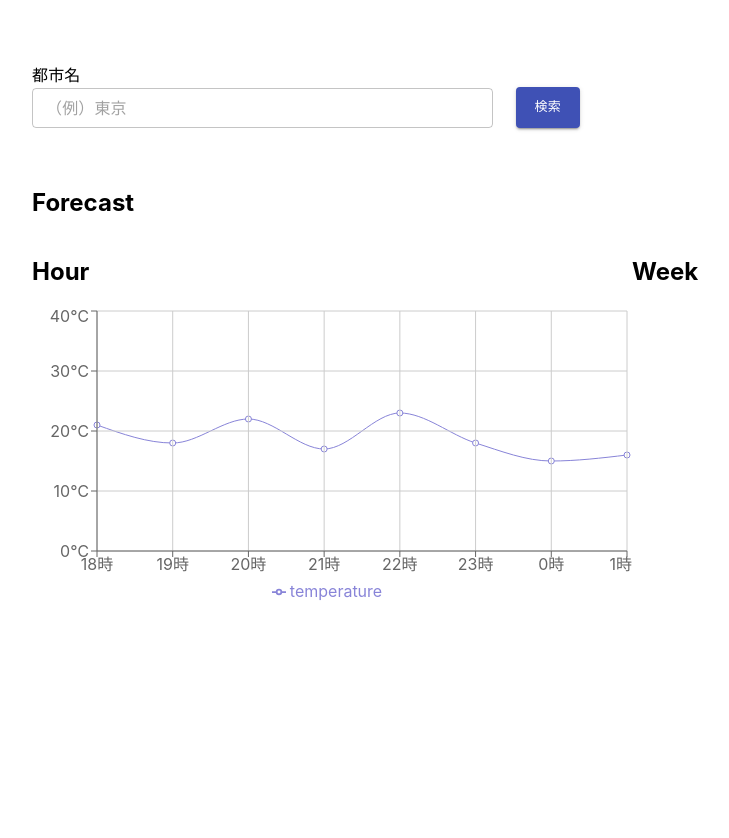
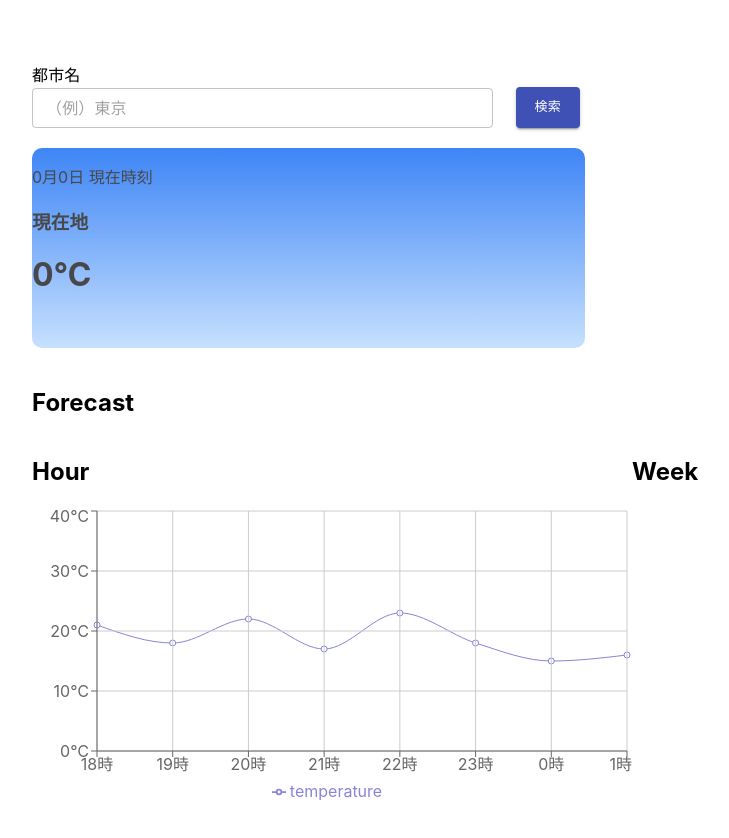
Before and after one commit to nunununun1031/weather, a React (Create React App) app: page / in a window 1280 px wide. Shown: the top 838 px of the page, without its empty margins (32-761 px from the left). Before the commit the page ends 800 px from the top, so only its background shows below. Built offline with nearby package versions, Linux system fonts and the light colour scheme; no server answers.

Commit message:
openweatherお試し

```diff
--- a/package.json
+++ b/package.json
@@ -8,6 +8,7 @@
     "@testing-library/jest-dom": "^5.12.0",
     "@testing-library/react": "^11.2.6",
     "@testing-library/user-event": "^12.8.3",
+    "@types/axios": "^0.14.0",
     "@types/google-map-react": "^2.1.0",
     "@types/jest": "^26.0.23",
     "@types/node": "^12.20.12",
@@ -15,6 +16,7 @@
     "@types/react": "^17.0.5",
     "@types/react-dom": "^17.0.3",
     "@types/recharts": "^1.8.19",
+    "axios": "^0.21.1",
     "google-map-react": "^2.1.9",
     "node-sass": "^5.0.0",
     "react": "^17.0.2",
--- a/src/App.tsx
+++ b/src/App.tsx
@@ -1,18 +1,65 @@
-import React, { useState } from "react";
+import React, { useEffect, useState } from "react";
+import axios from "axios";
 import "./App.css";
 import Forecast from "./components/Forecast";
 import InputArea from "./components/InputArea";
 import NowWeather from "./components/NowWeather";
 
+interface MapCenter {
+  lat: number;
+  lng: number;
+}
+
 function App() {
+  // 入力値を保持
   const [input, setInput] = useState("");
+
+  // 緯度経度
+  const [center, setCenter] = useState<MapCenter>({
+    lat: 0,
+    lng: 0,
+  });
+
+  // お天気情報を保持
+  const [data, setData] = useState([]);
+
+  // 緯度経度の初期値を最初に取得（現在地もしくは東京）
+  useEffect(() => {
+    navigator.geolocation.getCurrentPosition(
+      (pos) =>
+        // テストコード
+        setCenter({ lat: 35.6895, lng: 139.6917 }),
+
+      // ⬇️本当のコード（weather確認のため一時コメントアウト）
+      // setCenter({ lat: pos.coords.latitude, lng: pos.coords.longitude }),
+
+      (error) => setCenter({ lat: 35.6895, lng: 139.6917 })
+    );
+  }, []);
+
+  const buttonClick = () => {
+    const openWeatherApiKey = process.env.REACT_APP_OW_API_KEY;
+
+    axios
+      .get(
+        `http://api.openweathermap.org/data/2.5/weather?q=${input}&appid=${openWeatherApiKey}&units=metric`
+      )
+      .then((res) => {
+        console.log(res.data);
+        console.log(res.data.main);
+      });
+  };
 
   return (
     <div className="App">
       <div className="wrapper">
-        <InputArea />
+        <InputArea
+          input={input}
+          setInput={setInput}
+          buttonClick={buttonClick}
+        />
         <br />
-        {/* <NowWeather /> */}
+        <NowWeather center={center} />
         <br />
         <Forecast />
       </div>
--- a/src/components/InputArea.tsx
+++ b/src/components/InputArea.tsx
@@ -2,8 +2,19 @@ import React from "react";
 import Typography from "@material-ui/core/Typography";
 import styles from "./InputArea.module.scss";
 import { Button, TextField } from "@material-ui/core";
+import axios from "axios";
 
-const InputArea = () => {
+type PROPS = {
+  input: string;
+  setInput: React.Dispatch<React.SetStateAction<string>>;
+  buttonClick: () => any; //   型分からないからany使ってます
+};
+
+const InputArea: React.FC<PROPS> = ({ input, setInput, buttonClick }) => {
+  const onHandleInput = (e: React.ChangeEvent<HTMLInputElement>) => {
+    setInput(e.target.value);
+  };
+
   return (
     <div className={styles.root}>
       <div className={styles.input_left}>
@@ -13,6 +24,8 @@ const InputArea = () => {
           variant="outlined"
           size="small"
           placeholder="（例）東京"
+          value={input}
+          onChange={onHandleInput}
         />
       </div>
       <div className={styles.input_right}>
@@ -21,6 +34,7 @@ const InputArea = () => {
           size="small"
           color="primary"
           variant="contained"
+          onClick={buttonClick}
         >
           検索
         </Button>
--- a/src/components/NowWeather.module.scss
+++ b/src/components/NowWeather.module.scss
@@ -3,6 +3,10 @@
   justify-content: space-between;
   .now_left {
     width: 48%;
+    height: 200px;
+    background: linear-gradient(#3e85f6, #8fc2fd80);
+    border-radius: 10px;
+    color: #48484a;
   }
   .now_right {
     width: 48%;
--- a/src/components/NowWeather.tsx
+++ b/src/components/NowWeather.tsx
@@ -2,41 +2,33 @@ import React, { useEffect, useState } from "react";
 import GoogleMapReact from "google-map-react";
 import styles from "./NowWeather.module.scss";
 
-interface MapCenter {
-  lat: number;
-  lng: number;
-}
+type PROPS = {
+  center: {
+    lat: number;
+    lng: number;
+  };
+};
+// APIの設定
+const googleApiKey = process.env.REACT_APP_GM_API_KEY;
 
-const ApiKey = "AIzaSyD03QZlCyt9rLMfBRhhVuiwEqcPtQOf5oU";
-// const ApiKey = process.env.GOOGLE_MAP_API_KEY;
-// console.log(ApiKey);
-
-const NowWeather = () => {
-  const [center, setCenter] = useState<MapCenter>({
-    lat: 0,
-    lng: 0,
-  });
+const NowWeather: React.VFC<PROPS> = ({ center }) => {
   const [zoom, setZoom] = useState(10);
-
-  useEffect(() => {
-    navigator.geolocation.getCurrentPosition(
-      (pos) =>
-        setCenter({ lat: pos.coords.latitude, lng: pos.coords.longitude }),
-      (error) => setCenter({ lat: 35.661777, lng: 139.704051 })
-    );
-  }, []);
 
   return (
     <div className={styles.root}>
       <div className={styles.now_left}>
-        <p>Now weather</p>
+        <p>0月0日 現在時刻</p>
+        <h3>現在地</h3>
+        <h1>0℃</h1>
+        <p></p>
+        <p></p>
       </div>
       <div className={styles.now_right}>
-        <GoogleMapReact
-          bootstrapURLKeys={{ key: ApiKey }}
+        {/* <GoogleMapReact
+          bootstrapURLKeys={{ key: googleApiKey }}
           center={center}
           defaultZoom={zoom}
-        ></GoogleMapReact>
+        ></GoogleMapReact> */}
       </div>
     </div>
   );
```
Also changed, not shown: 2 other files (tests, documents, lock files or other folders).
